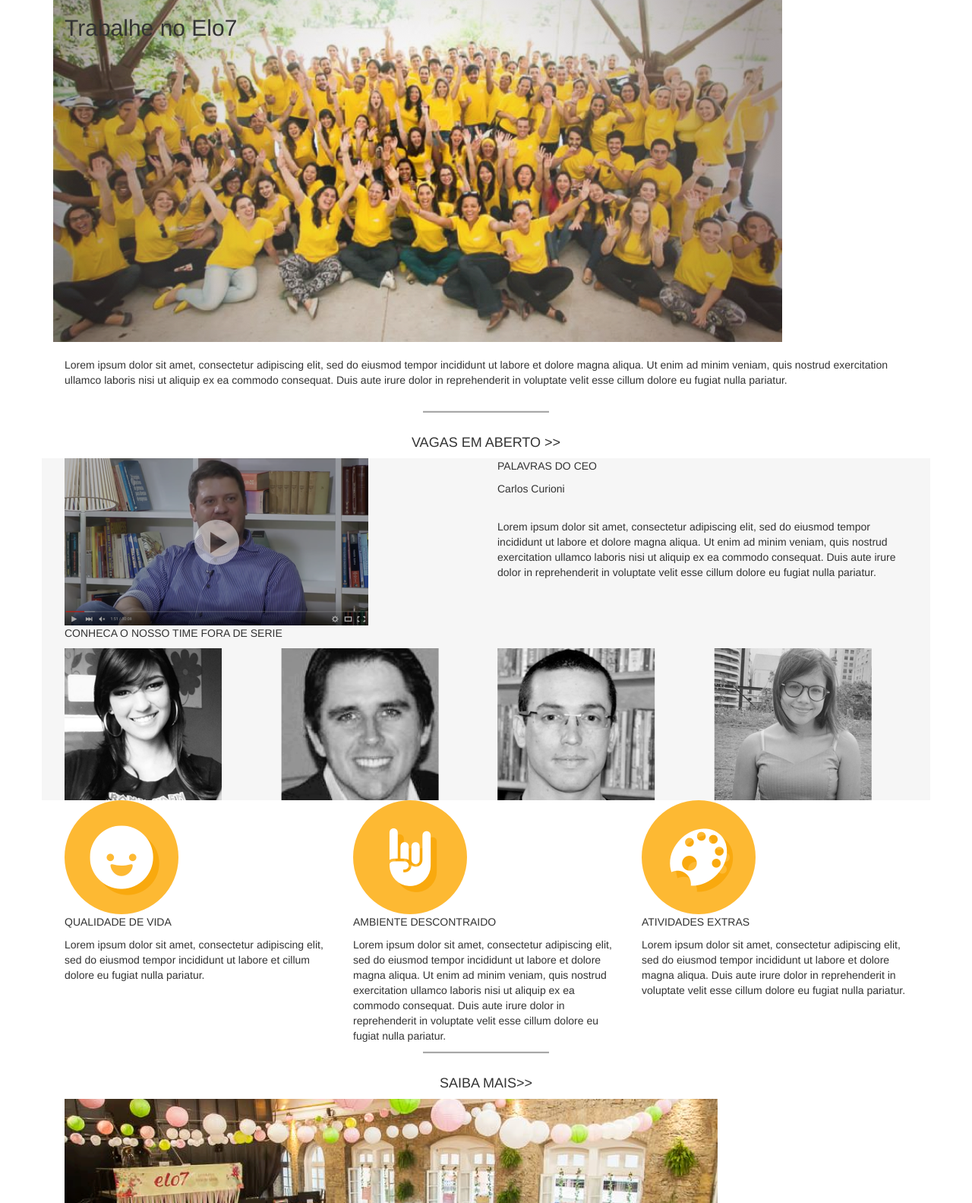
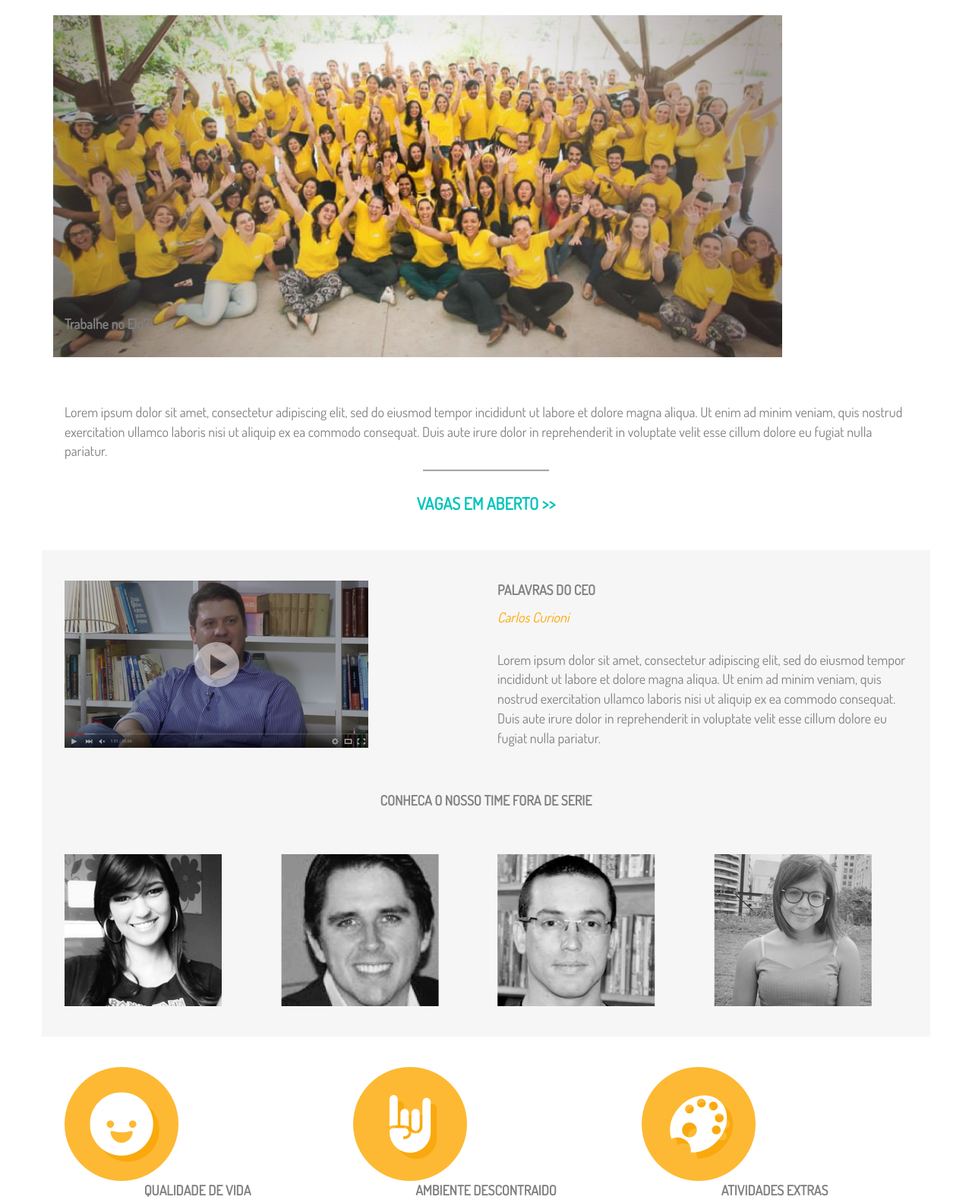
Before and after one commit to annabreganholi/Testes_Elo7, a plain HTML site: page Frontend - Landing Page/index.html in a window 1280 px wide. Shown: the top 1583 px of the page at 76% size. Drawn offline with Linux system fonts and the light colour scheme.

Commit message:
Colors and styles settled, need to align images and header img with text

```diff
--- a/Frontend - Landing Page/css/custom.css
+++ b/Frontend - Landing Page/css/custom.css
@@ -1,12 +1,15 @@
-.image {
-   position: center;
+img {
+   vertical-align: center;
+
 }
+
 
 h2 {
    position: center;
    top: 200px;
    left: 0;
    width: 100%;
+	text-align: center;
 }
 
 .hr {
@@ -18,8 +21,12 @@
 
 }
 
-.h4{
+p.h4{
 	text-align: center;
+	color: #01C5BB;
+	font-size: 22px;
+	font-weight: bold;
+	font-family: 'Dosis', sans-serif;
 }
 
 .lightgraycontainer{
@@ -27,5 +34,29 @@
 }
 
 
-.imageAndText {position: relative;}
-.imageAndText .col {position: absolute; z-index: 1; top: 0; left: 0;}
+.imageAndText {
+	position: relative;
+}
+.imageAndText .col {
+	position: absolute;
+	bottom: 0;
+}
+
+p {
+	font-size: 18px;
+	font-family: 'Dosis', sans-serif;
+	color:gray;
+}
+
+div {
+	padding-top: 20px;
+	padding-bottom: 20px;
+}
+
+.boldFonts{
+	font-weight: bold;
+}
+
+.centralizedTexts{
+	text-align: center;
+}
--- a/Frontend - Landing Page/index.html
+++ b/Frontend - Landing Page/index.html
@@ -7,50 +7,49 @@
 	<meta name="viewport" content="width=device-width, initial-scale=1">
 	<link rel="stylesheet" type="text/css" href="css/custom.css">
 	<link rel="stylesheet" type="text/css" href="css/bootstrap.min.css">
+	<link rel="stylesheet" type="text/css" href="https://fonts.googleapis.com/css?family=Dosis">
 
 	<title>Trabalhe no Elo7</title>
-<div class="container">
-	<div class="imageAndText">
+<div class="container" style="padding-top: 0px; padding-bottom: 0px">
+	<div class="imageAndText image">
 	    <img src="assets/foto-header.png" class="align-center img-responsive">
 	    <div class="col">
 	        <div class="col-md-12">
-	            <h2>Trabalhe no Elo7</h2>
+	            <p class="boldFonts centralizedTexts">Trabalhe no Elo7</p>
 	        </div>
 	    </div>
 	</div>
 
 </div>
 </head>
+
 <body>
 	<div class="container">
-		<div class="col-md-12">
-		<br>
+		<div class="col-md-12 ">
 		<p>Lorem ipsum dolor sit amet, consectetur adipiscing elit, sed do eiusmod tempor incididunt ut labore et dolore magna aliqua. Ut enim ad minim veniam, quis nostrud exercitation ullamco laboris nisi ut aliquip ex ea commodo consequat. Duis aute irure dolor in reprehenderit in voluptate velit esse cillum dolore eu fugiat nulla pariatur.</p>
-		<br>
 		<hr class="hr">
 		<br>
-		<h4 class="h4">VAGAS EM ABERTO >></h4>
+		<p class="h4">VAGAS EM ABERTO >></p>
 
 		</div>
 	</div>
 	<div class="container lightgraycontainer">
-		<div class="col-md-6">
+		<div class="col-md-6 ">
 			<img src="assets/placeholder-video.png" alt="" />
 		</div>
 		<div class="col-md-6">
-			<p>PALAVRAS DO CEO</p>
-			<p>Carlos Curioni</p>
+			<p class="boldFonts">PALAVRAS DO CEO</p>
+			<p style="font-style: italic; color: #FFA500">Carlos Curioni</p>
 			<br>
 			<p>Lorem ipsum dolor sit amet, consectetur adipiscing elit, sed do eiusmod tempor incididunt ut labore et dolore magna aliqua. Ut enim ad minim veniam, quis nostrud exercitation ullamco laboris nisi ut aliquip ex ea commodo consequat. Duis aute irure dolor in reprehenderit in voluptate velit esse cillum dolore eu fugiat nulla pariatur.</p>
 
-			<br>
 
 		</div>
-		<div class="col-md-12">
-			<p>CONHECA O NOSSO TIME FORA DE SERIE</p>
+		<div class="col-md-12 h4">
+			<p class="boldFonts centralizedTexts">CONHECA O NOSSO TIME FORA DE SERIE</p>
 		</div>
 
-		<div class="col-md-3">
+		<div class="col-md-3" style="align-content: center">
 			<img src="assets/camila.png" alt="" />
 		</div>
 
@@ -70,36 +69,35 @@
 	<div class="container">
 		<div class= "col-md-4">
 			<img src="assets/qualidade.png" alt="" />
-			<p>QUALIDADE DE VIDA</p>
+			<p class="boldFonts centralizedTexts">QUALIDADE DE VIDA</p>
 			<p>Lorem ipsum dolor sit amet, consectetur adipiscing elit, sed do eiusmod tempor incididunt ut labore et cillum dolore eu fugiat nulla pariatur.</p>
 		</div>
 		<div class= "col-md-4">
 			<img src="assets/descontracao.png" alt="" />
-			<p>AMBIENTE DESCONTRAIDO</p>
+			<p class="boldFonts centralizedTexts">AMBIENTE DESCONTRAIDO</p>
 			<p>Lorem ipsum dolor sit amet, consectetur adipiscing elit, sed do eiusmod tempor incididunt ut labore et dolore magna aliqua. Ut enim ad minim veniam, quis nostrud exercitation ullamco laboris nisi ut aliquip ex ea commodo consequat. Duis aute irure dolor in reprehenderit in voluptate velit esse cillum dolore eu fugiat nulla pariatur.</p>
 		</div>
 		<div class= "col-md-4">
 			<img src="assets/atividades.png" alt="" />
-			<p>ATIVIDADES EXTRAS</p>
+			<p class="boldFonts centralizedTexts">ATIVIDADES EXTRAS</p>
 			<p>Lorem ipsum dolor sit amet, consectetur adipiscing elit, sed do eiusmod tempor incididunt ut labore et dolore magna aliqua. Duis aute irure dolor in reprehenderit in voluptate velit esse cillum dolore eu fugiat nulla pariatur.</p>
 		</div>
-		<br>
 
 		<div class="col-md-12">
 			<hr class="hr">
 			<br>
-			<h4 class="h4">SAIBA MAIS>></h4>
+			<p class="h4">SAIBA MAIS>></p>
 			<img src="assets/foto-bottom.png" alt="" />
 		</div>
 		<div class="col-md-12">
-			<p>VAGAS EM ABERTO</p>
-			<p>DESENVOLVIMENTO</p>
+			<p class="boldFonts centralizedTexts">VAGAS EM ABERTO</p>
+			<p class="boldFonts">DESENVOLVIMENTO</p>
 			<div class="col-md-6">
 				<p>Desenvolvedor Mobile Senior (Android e iOS)</p>
 				<p>Desenvolvedor Java Senior</p>
 				<p>Desenvolvedor Front-End</p>
 			</div>
-			<div class="col-md-6">
+			<div class="col-md-6" style="text-align: right">
 				<p>Vila Olimpia - Sao Paulo, Brasil</p>
 				<p>Vila Olimpia - Sao Paulo, Brasil</p>
 				<p>Vila Olimpia - Sao Paulo, Brasil</p>
```
Also changed, not shown: 2 other files.
